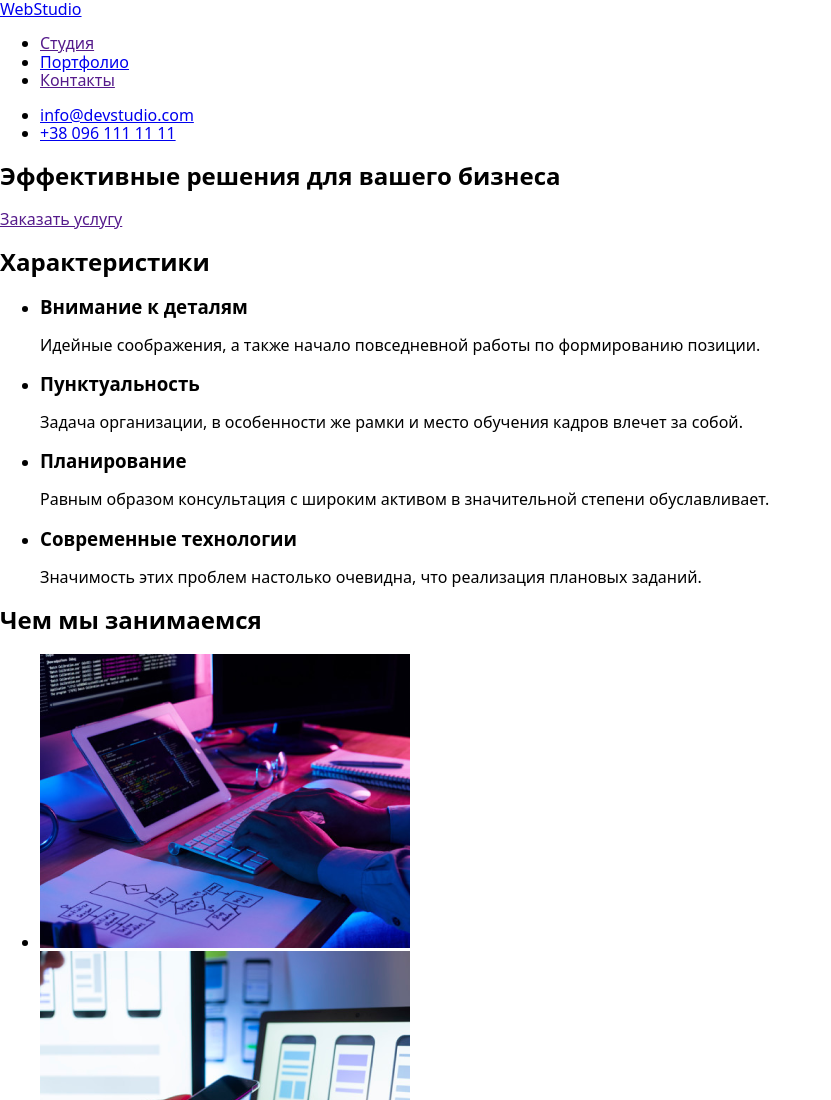
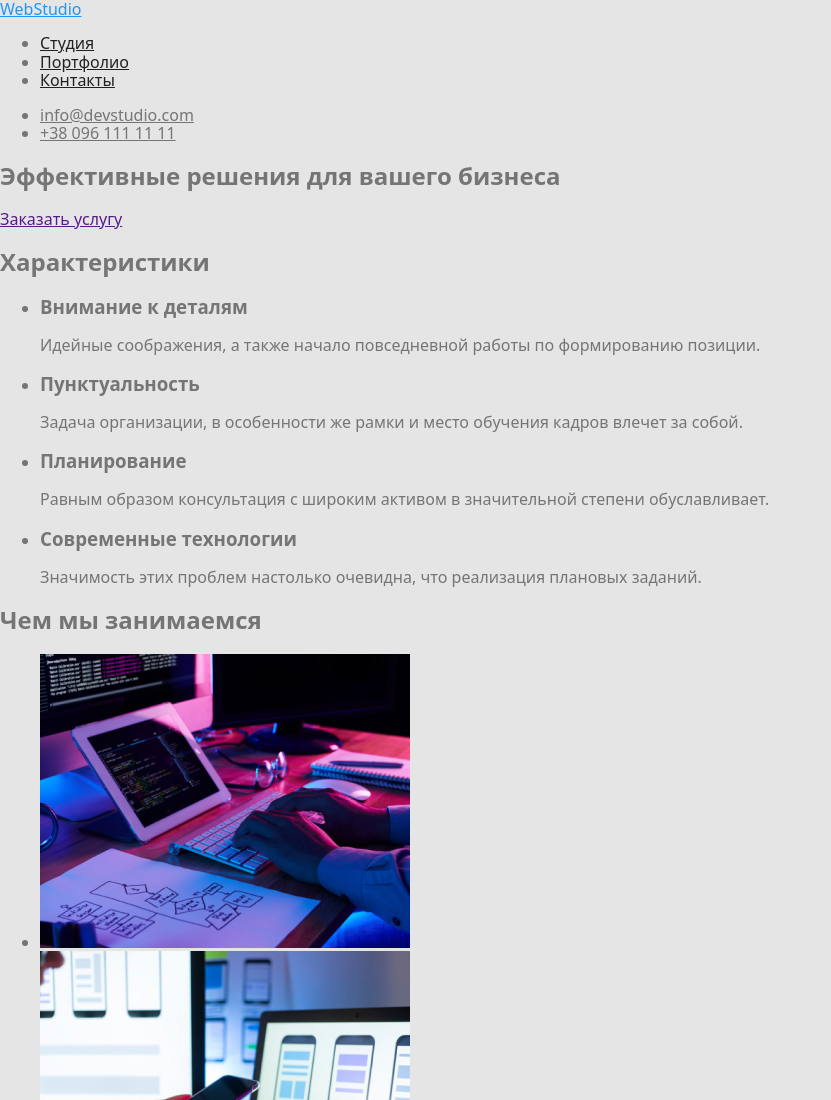
Before and after one commit to AlonaNihalchuk/goit-markup-hw-02, a plain HTML site: page index.html in a window 1280 px wide. Shown: the top 1100 px of the page, without its empty margins (0-831 px from the left). Drawn offline with nearby package versions, Linux system fonts and the light colour scheme.

Commit message:
Добавляет цвета в рут, боди и хедер html

```diff
--- a/css/styles.css
+++ b/css/styles.css
@@ -1,9 +1,34 @@
-/* palitra
-main-text-color: #757575; */
-/* secondary-text-color: #212121;
-accent-color: #2196f3;
-last-text-color: rgba(255, 255, 255, 0.6);
-hirou-color: #ffffff;
-main-background-color: #e5e5e5;
-secondary-background-color: #2f303a;
-last-background-color: #F5F4FA; */
+:root {
+  --primery-text-color: #757575;
+  --title-text-color: #212121;
+  --accent-color: #2196f3;
+  --hirou-color: #ffffff;
+  --last-text-color: rgba(255, 255, 255, 0.6);
+  --main-background-color: #e5e5e5;
+  --secondary-background-color: #2f303a;
+  --last-background-color: #f5f4fa;
+}
+
+body {
+  background-color: var(--main-background-color);
+  color: var(--primery-text-color);
+}
+
+.logo {
+  color: var(--accent-color);
+}
+
+.site-nav a {
+  color: var(--title-text-color);
+}
+
+.studio-link:hover,
+.studio-link:focus,
+.contact-mail:hover,
+.contact-mail:focus {
+  color: var(--accent-color);
+}
+
+.contacts a {
+  color: var(--primery-text-color);
+}
--- a/index.html
+++ b/index.html
@@ -11,25 +11,31 @@
     <link rel="stylesheet" href="./css/styles.css" />
     <link rel="preconnect" href="https://fonts.gstatic.com" />
     <link
-      href="https://fonts.googleapis.com/css2?family=Raleway:wght@700&family=Roboto:wght@400;700&display=swap"
+      href="https://fonts.googleapis.com/css2?family=Raleway:wght@700&family=Roboto:wght@400;500;700;900&display=swap"
       rel="stylesheet"
     />
   </head>
   <body>
-    <header>
+    <header class="page-header">
       <nav>
-        <a href="/">WebStudio</a>
+        <a href="/" class="logo">WebStudio</a>
 
-        <ul>
-          <li><a href="">Студия</a></li>
+        <ul class="site-nav">
+          <li><a href="" class="studio-link">Студия</a></li>
           <li><a href="./portfolio.html">Портфолио</a></li>
           <li><a href="">Контакты</a></li>
         </ul>
       </nav>
 
-      <ul>
-        <li><a href="mailto:info@devstudio.com">info@devstudio.com</a></li>
-        <li><a href="tel:380961111111">+38 096 111 11 11</a></li>
+      <ul class="contacts">
+        <li>
+          <a href="mailto:info@devstudio.com" class="contact-mail"
+            >info@devstudio.com</a
+          >
+        </li>
+        <li>
+          <a href="tel:380961111111" class="contact-tel">+38 096 111 11 11</a>
+        </li>
       </ul>
     </header>
 
```
Also changed, not shown: conspect.html (+5 -0 lines), portfolio.html (+1 -1 lines).
